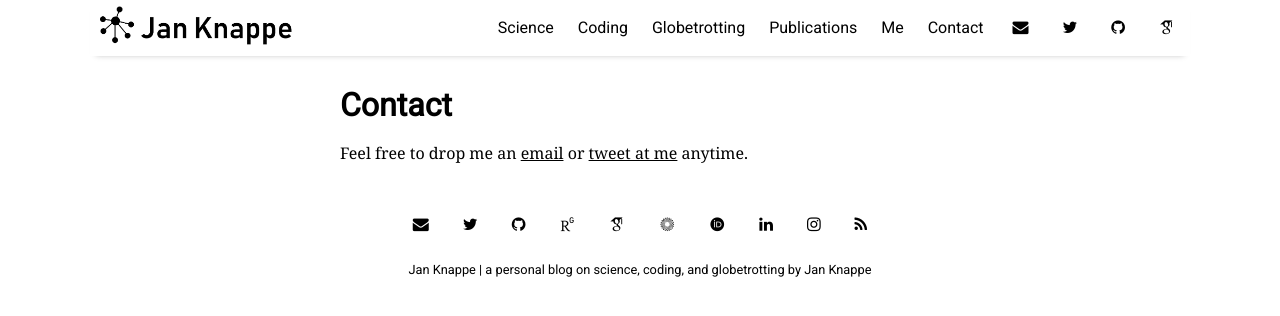
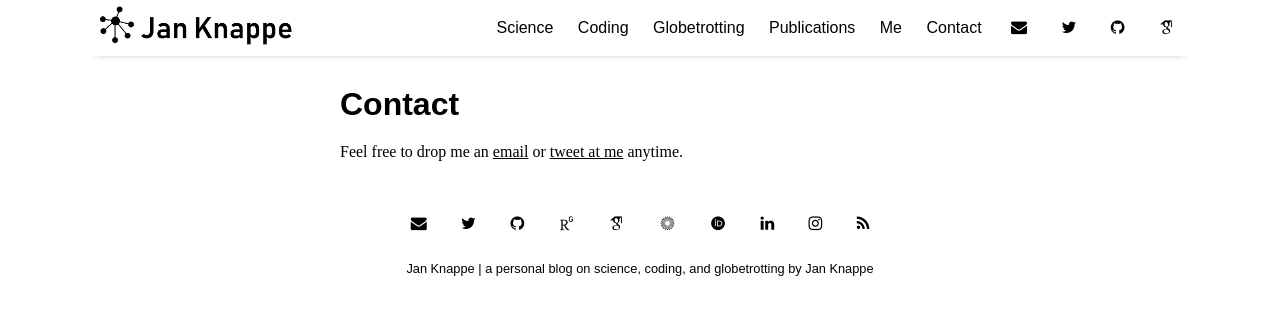
Before and after one commit to jknappe/jknappe.github.io, a Jekyll site: the page built from pages/contact.md, in a window 1280 px wide. Shown: the top 316 px of the page. Built offline with Jekyll 4.4.1, drawn with Linux system fonts in a browser that asks for light colours; nearby versions of some CDN libraries; some web fonts are replaced.

Commit message:
changes font to Bahnschrift

```diff
--- a/assets/css/main.scss
+++ b/assets/css/main.scss
@@ -6,9 +6,15 @@
   Site variables
 */
 
-$base-font-family: 'Roboto', sans-serif;
 
-$body-font-family: Georgia, serif;
+@font-face {
+  font-family: bahnschrift;
+  src: url("../fonts/bahnschrift.ttf");
+}
+
+$base-font-family: bahnschrift, sans-serif;
+
+$body-font-family: bahnschrift, serif;
 
 $brand-color: black;
 
```
Also changed, not shown: assets/css/fonts/bahnschrift.ttf (added).
